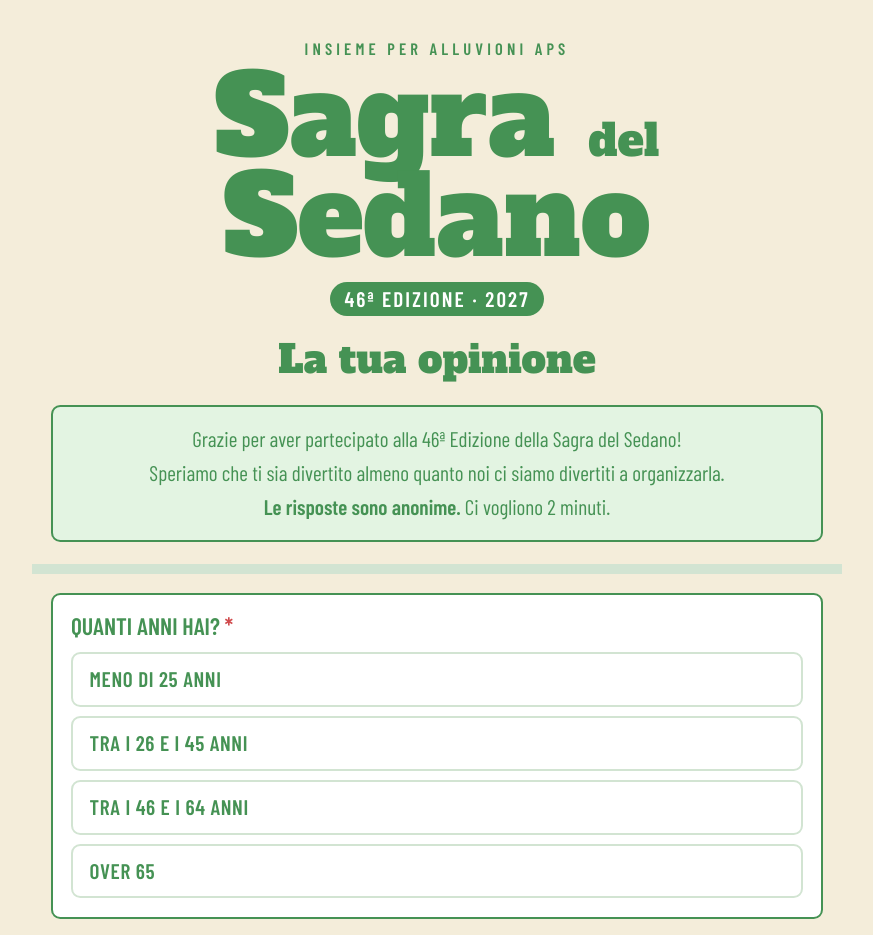
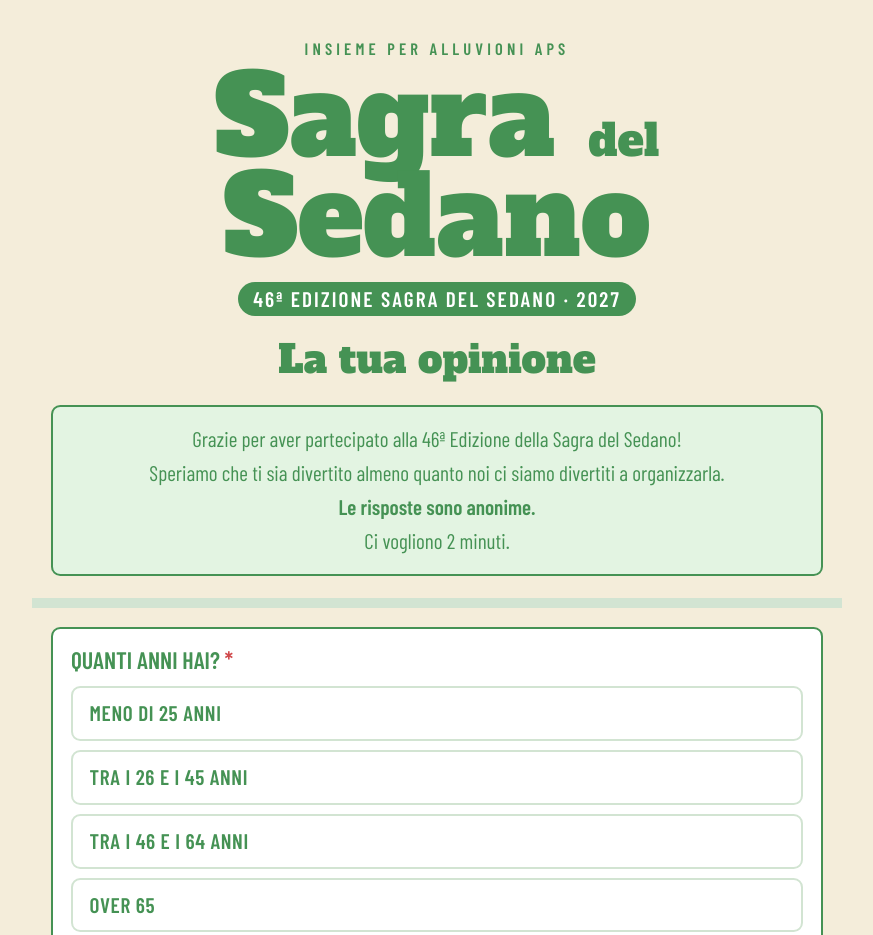
Before and after one commit to forsinettidiego-4aps/sagradelsedano, a plain HTML site: page sondaggio.html in a window 1280 px wide. Shown: the top 935 px of the page, without its empty margins (203-1076 px from the left). Drawn offline with nearby package versions, Linux system fonts and the light colour scheme; a web font is replaced by a local one.

Commit message:
Update sondaggio.html

```diff
--- a/sondaggio.html
+++ b/sondaggio.html
@@ -64,7 +64,7 @@ footer{text-align:center;padding:1rem;font-size:.95rem}
 <header>
   <p class="kicker">Insieme per Alluvioni APS</p>
   <h1 class="display">Sagra <small>del</small><br>Sedano</h1>
-  <span class="ed">46ª edizione · 2027</span>
+  <span class="ed">46ª edizione Sagra del Sedano · 2027</span>
   <h2 class="t display">La tua opinione</h2>
 </header>
 <main>
@@ -72,7 +72,8 @@ footer{text-align:center;padding:1rem;font-size:.95rem}
   <div class="info">
     <p>Grazie per aver partecipato alla 46ª Edizione della Sagra del Sedano!</p>
     <p>Speriamo che ti sia divertito almeno quanto noi ci siamo divertiti a organizzarla.</p>
-    <p><b>Le risposte sono anonime.</b> Ci vogliono 2 minuti.</p>
+    <p><b>Le risposte sono anonime.</b></p>
+    <p>Ci vogliono 2 minuti.</p>
   </div>
   <div id="bar"><i></i></div>
   <div id="qs"></div>
```
